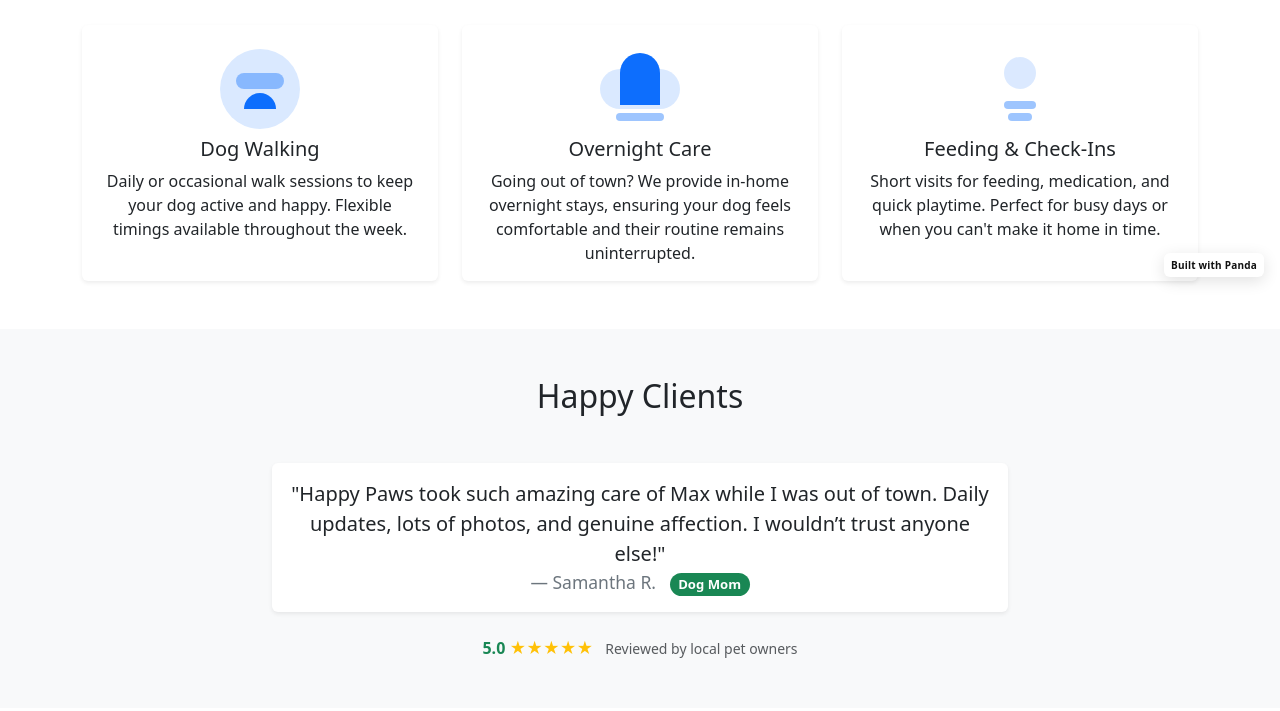
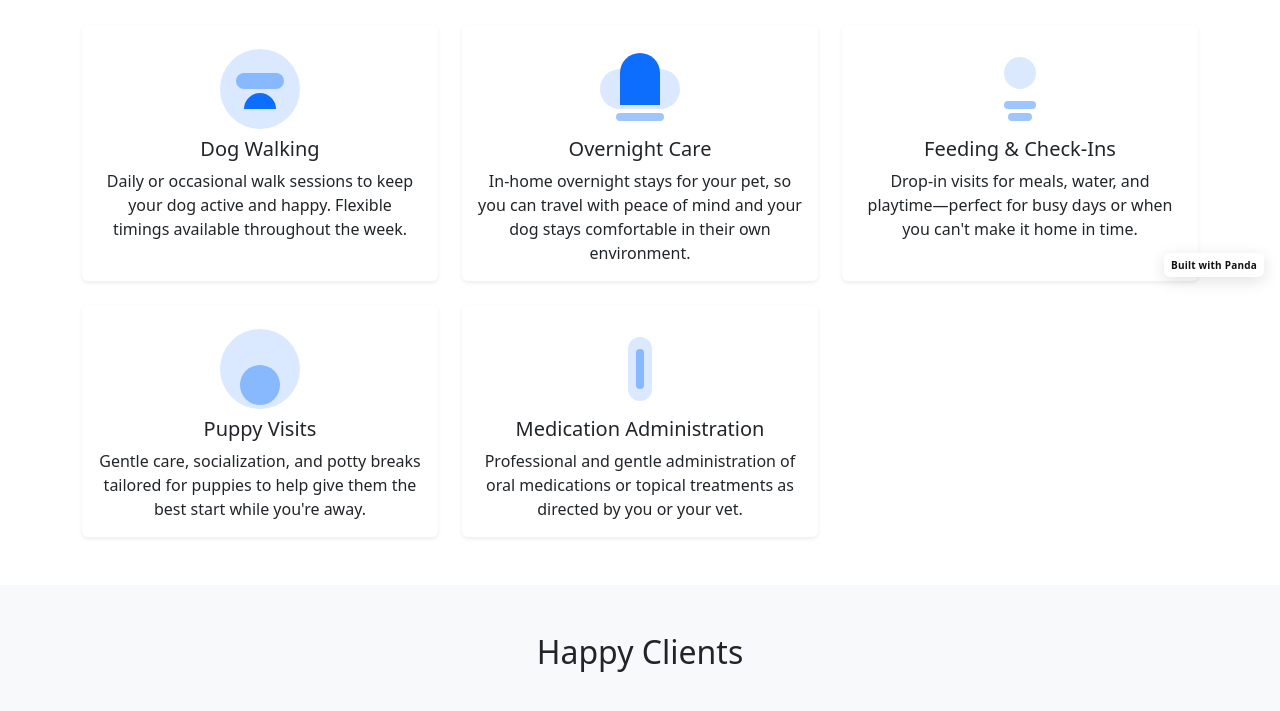
Before and after one commit to chiragbidx/cloud-thread-oqr, a website: page index.html in a window 1280 px wide. Shown: the part 507-1218 px from the top of the page. Drawn offline with nearby package versions, Linux system fonts and the light colour scheme.

Commit message:
Dog Sitter Landing Page

```diff
--- a/index.html
+++ b/index.html
@@ -48,13 +48,13 @@
   <body>
     <nav class="navbar navbar-expand-lg navbar-dark bg-dark">
       <div class="container">
-        <a class="navbar-brand" href="#">Happy Paws</a>
+        <a class="navbar-brand" href="index.html">Happy Paws</a>
         <button class="navbar-toggler" type="button" data-bs-toggle="collapse" data-bs-target="#navbarSupportedContent">
           <span class="navbar-toggler-icon"></span>
         </button>
         <div class="collapse navbar-collapse" id="navbarSupportedContent">
           <ul class="navbar-nav me-auto mb-2 mb-lg-0">
-            <li class="nav-item"><a class="nav-link active" href="#">Home</a></li>
+            <li class="nav-item"><a class="nav-link active" href="index.html">Home</a></li>
             <li class="nav-item"><a class="nav-link" href="#services">Services</a></li>
             <li class="nav-item"><a class="nav-link" href="#testimonials">Testimonials</a></li>
             <li class="nav-item"><a class="nav-link" href="#contact">Contact</a></li>
@@ -85,7 +85,7 @@
             <div class="card h-100 shadow-sm border-0">
               <div class="card-body text-center">
                 <span class="display-5 text-primary mb-3"><svg xmlns="http://www.w3.org/2000/svg" height="2em" fill="currentColor" viewBox="0 0 24 24"><circle cx="12" cy="12" r="10" opacity=".15"/><path d="M16 17a4 4 0 0 0-8 0"/><rect x="6" y="8" width="12" height="4" rx="2" opacity=".4"/></svg></span>
-                <h5 class="card-title mb-2">Dog Walking</h5>
+                <h5 class="card-title mb-2"><a href="service-dog-walking.html" class="stretched-link text-decoration-none text-dark">Dog Walking</a></h5>
                 <p class="card-text">Daily or occasional walk sessions to keep your dog active and happy. Flexible timings available throughout the week.</p>
               </div>
             </div>
@@ -94,8 +94,8 @@
             <div class="card h-100 shadow-sm border-0">
               <div class="card-body text-center">
                 <span class="display-5 text-primary mb-3"><svg xmlns="http://www.w3.org/2000/svg" height="2em" fill="currentColor" viewBox="0 0 24 24"><rect x="2" y="7" width="20" height="10" rx="5" opacity=".15"/><path d="M7 16V8a5 5 0 0 1 10 0v8"/><rect x="6" y="18" width="12" height="2" rx="1" opacity=".4"/></svg></span>
-                <h5 class="card-title mb-2">Overnight Care</h5>
-                <p class="card-text">Going out of town? We provide in-home overnight stays, ensuring your dog feels comfortable and their routine remains uninterrupted.</p>
+                <h5 class="card-title mb-2"><a href="service-overnight-care.html" class="stretched-link text-decoration-none text-dark">Overnight Care</a></h5>
+                <p class="card-text">In-home overnight stays for your pet, so you can travel with peace of mind and your dog stays comfortable in their own environment.</p>
               </div>
             </div>
           </div>
@@ -103,8 +103,26 @@
             <div class="card h-100 shadow-sm border-0">
               <div class="card-body text-center">
                 <span class="display-5 text-primary mb-3"><svg xmlns="http://www.w3.org/2000/svg" height="2em" fill="currentColor" viewBox="0 0 24 24"><circle cx="12" cy="8" r="4" opacity=".15"/><rect x="8" y="15" width="8" height="2" rx="1" opacity=".4"/><rect x="9" y="18" width="6" height="2" rx="1" opacity=".4"/></svg></span>
-                <h5 class="card-title mb-2">Feeding &amp; Check-Ins</h5>
-                <p class="card-text">Short visits for feeding, medication, and quick playtime. Perfect for busy days or when you can't make it home in time.</p>
+                <h5 class="card-title mb-2"><a href="service-feeding-checkins.html" class="stretched-link text-decoration-none text-dark">Feeding &amp; Check-Ins</a></h5>
+                <p class="card-text">Drop-in visits for meals, water, and playtime—perfect for busy days or when you can't make it home in time.</p>
+              </div>
+            </div>
+          </div>
+          <div class="col-md-4">
+            <div class="card h-100 shadow-sm border-0">
+              <div class="card-body text-center">
+                <span class="display-5 text-primary mb-3"><svg xmlns="http://www.w3.org/2000/svg" height="2em" fill="currentColor" viewBox="0 0 24 24"><circle cx="12" cy="12" r="10" opacity=".15"/><circle cx="12" cy="16" r="5" opacity=".4"/></svg></span>
+                <h5 class="card-title mb-2"><a href="service-puppy-visits.html" class="stretched-link text-decoration-none text-dark">Puppy Visits</a></h5>
+                <p class="card-text">Gentle care, socialization, and potty breaks tailored for puppies to help give them the best start while you're away.</p>
+              </div>
+            </div>
+          </div>
+          <div class="col-md-4">
+            <div class="card h-100 shadow-sm border-0">
+              <div class="card-body text-center">
+                <span class="display-5 text-primary mb-3"><svg xmlns="http://www.w3.org/2000/svg" height="2em" fill="currentColor" viewBox="0 0 24 24"><rect x="9" y="4" width="6" height="16" rx="3" opacity=".15"/><rect x="11" y="7" width="2" height="10" rx="1" opacity=".4"/></svg></span>
+                <h5 class="card-title mb-2"><a href="service-medication.html" class="stretched-link text-decoration-none text-dark">Medication Administration</a></h5>
+                <p class="card-text">Professional and gentle administration of oral medications or topical treatments as directed by you or your vet.</p>
               </div>
             </div>
           </div>
```
